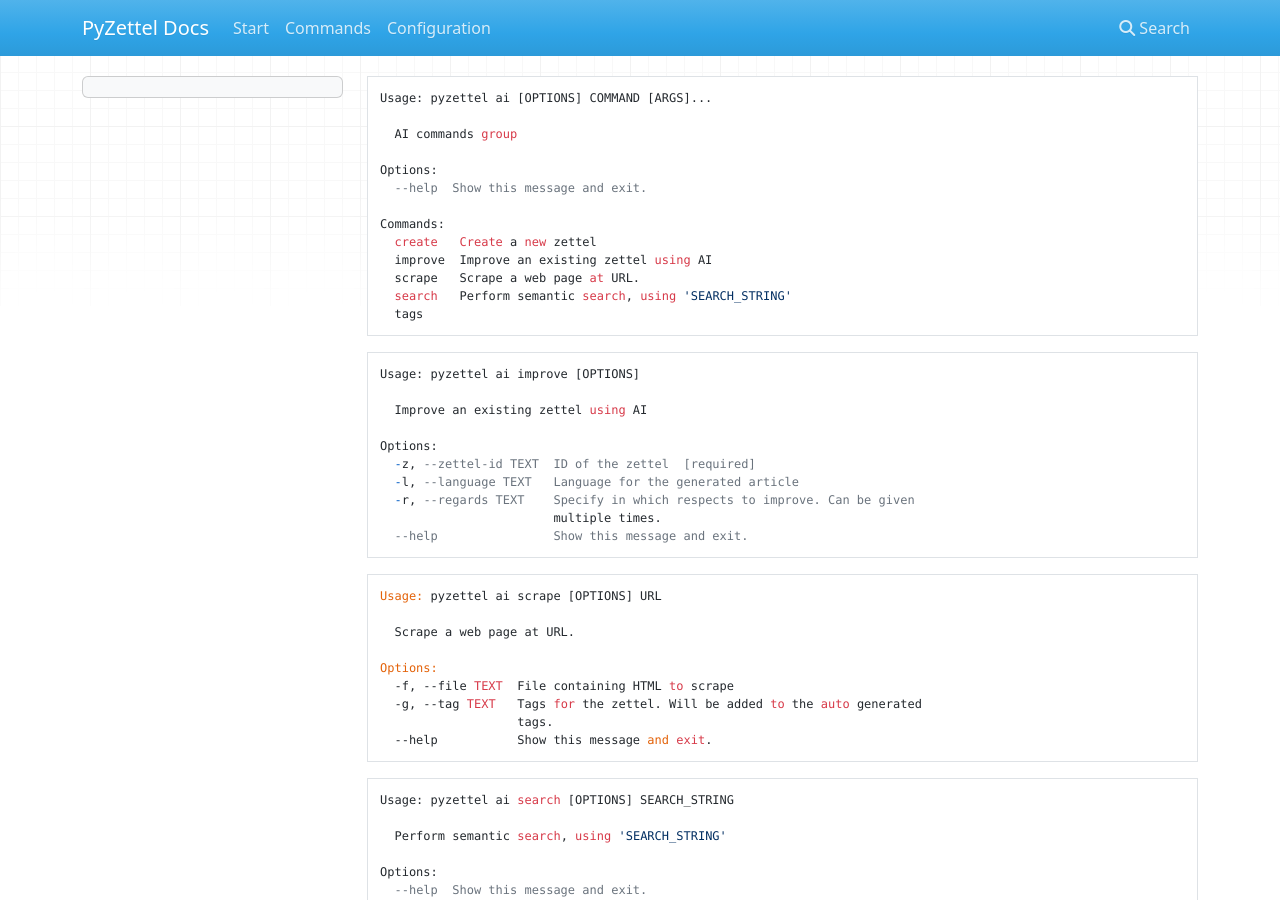
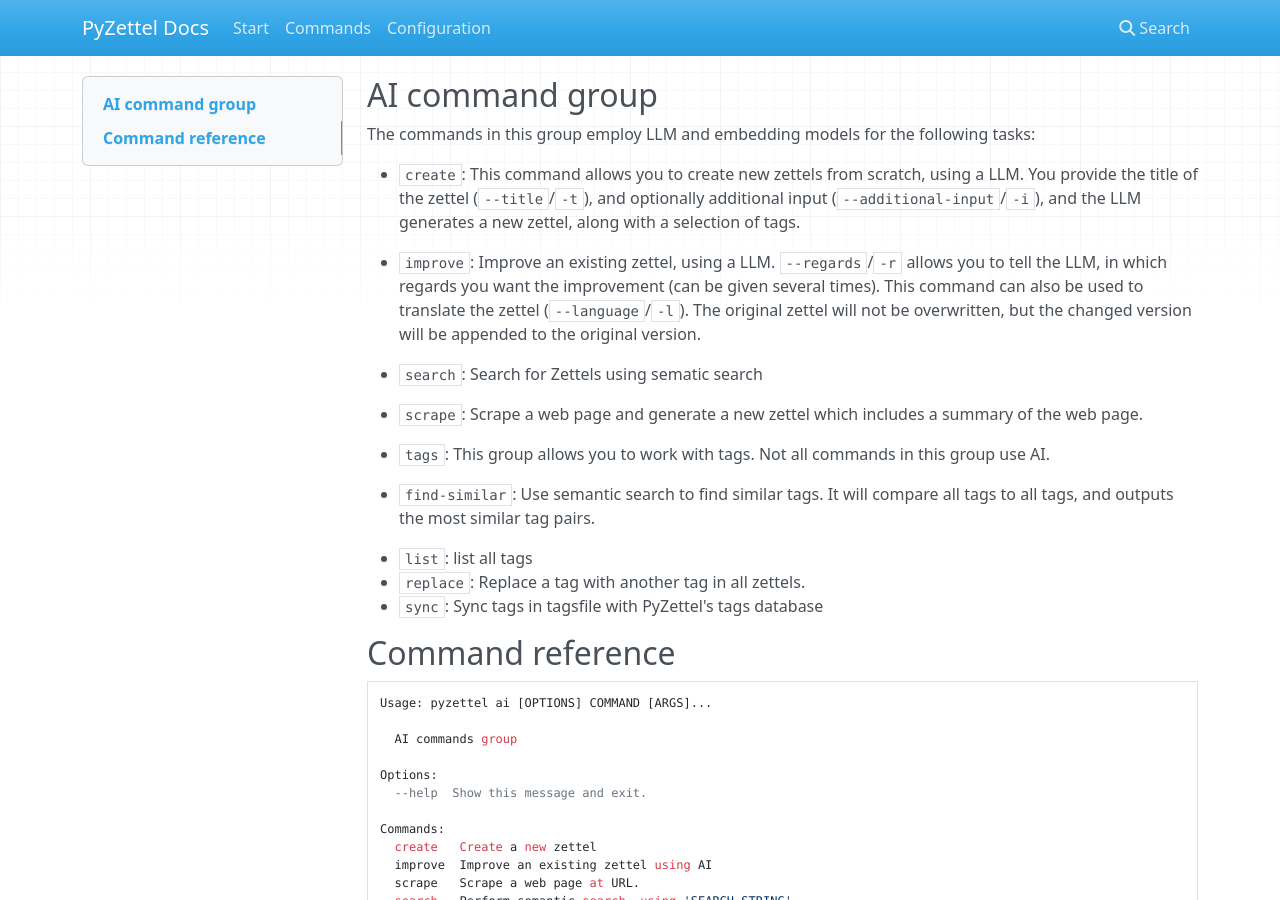
Before and after one commit to HansAschauer/PyZettel, an MkDocs documentation site: the page built from docs/ai.md, in a window 1280 px wide and 900 px high. Built offline with MkDocs 1.6.1, drawn with Linux system fonts in a browser that asks for light colours; nearby versions of some CDN libraries.

Commit message:
docs: expand AI command group documentation to include new commands and options

````diff
--- a/docs/ai.md
+++ b/docs/ai.md
@@ -1,3 +1,33 @@
+## AI command group
+
+The commands in this group employ LLM and embedding models for the following tasks:
+
+- `create`: This command allows you to create new zettels from scratch, using a
+  LLM. You provide the title of the zettel (`--title`/`-t`), and optionally
+  additional input (`--additional-input`/`-i`), and the LLM generates a new
+  zettel, along with a selection of tags.
+
+- `improve`: Improve an existing zettel, using a LLM. `--regards`/`-r` allows
+  you to tell the LLM, in which regards you want the improvement (can be given
+  several times). This command can also be used to translate the zettel
+  (`--language`/`-l`). The original zettel will not be overwritten, but the changed version will be appended to the original version.
+
+- `search`: Search for Zettels using sematic search
+
+- `scrape`: Scrape a web page and generate a new zettel which includes a summary of
+  the web page.
+
+- `tags`: This group allows you to work with tags. Not all commands in this
+  group use AI.
+
+  - `find-similar`: Use semantic search to find similar tags. It will compare
+    all tags to all tags, and outputs the most similar tag pairs.
+  - `list`: list all tags
+  - `replace`:       Replace a tag with another tag in all zettels.
+  - `sync`:          Sync tags in tagsfile with PyZettel's tags database
+
+
+## Command reference
 
 ```bash
 Usage: pyzettel ai [OPTIONS] COMMAND [ARGS]...
````
